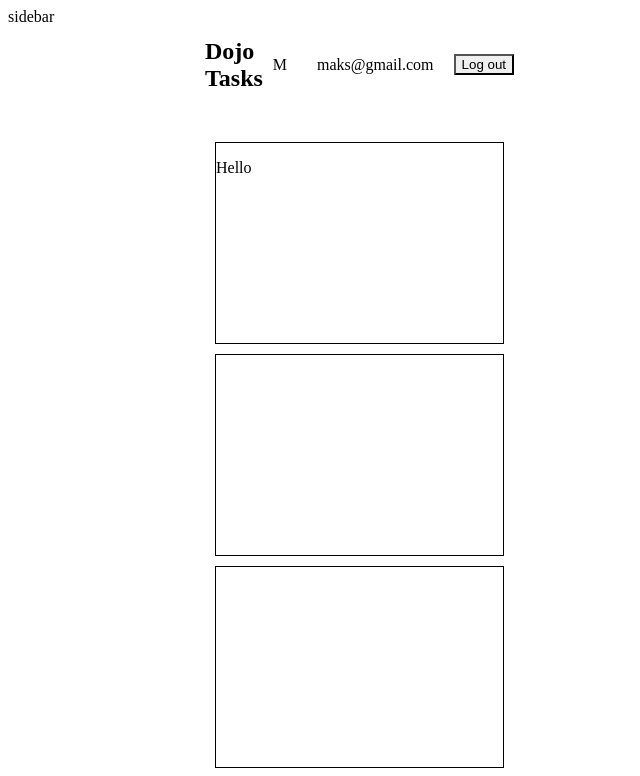
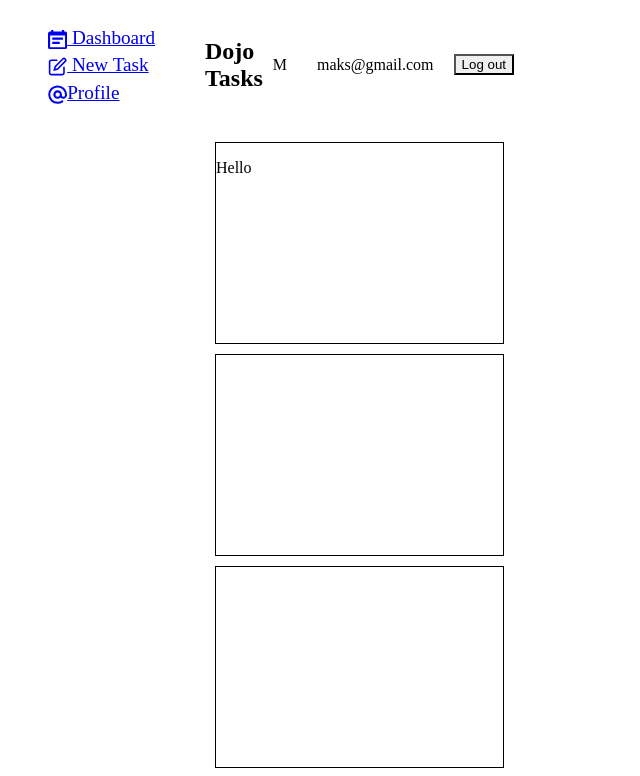
Before and after one commit to maksym-bohun/Chakra-UI, a React (Vite) app: page / in a window 1280 px wide. Shown: the top 776 px of the page, without its empty margins (0-640 px from the left). Built offline with nearby package versions, Linux system fonts and the light colour scheme; the HTML template or start-up script is replaced by a standard one.

Commit message:
used Lists and List Icons

```diff
--- a/package.json
+++ b/package.json
@@ -9,6 +9,7 @@
     "preview": "vite preview"
   },
   "dependencies": {
+    "@chakra-ui/icons": "^2.1.1",
     "@chakra-ui/react": "^2.8.1",
     "react": "^18.2.0",
     "react-dom": "^18.2.0",
--- /dev/null
+++ b/src/components/Sidebar.jsx
@@ -0,0 +1,32 @@
+import { AtSignIcon, CalendarIcon, EditIcon } from "@chakra-ui/icons";
+import { List, ListIcon, ListItem, Text } from "@chakra-ui/react";
+import { NavLink } from "react-router-dom";
+
+const Sidebar = () => {
+  return (
+    <List color="white" fontSize="1.2rem" spacing={5}>
+      <ListItem>
+        <NavLink to="/">
+          {" "}
+          <ListIcon as={CalendarIcon} /> Dashboard
+        </NavLink>
+      </ListItem>
+
+      <ListItem>
+        <NavLink to="/create">
+          <ListIcon as={EditIcon} /> New Task
+        </NavLink>
+      </ListItem>
+
+      <ListItem>
+        <NavLink to="/profile">
+          {" "}
+          <ListIcon as={AtSignIcon} />
+          Profile
+        </NavLink>
+      </ListItem>
+    </List>
+  );
+};
+
+export default Sidebar;
--- a/src/layouts/RootLayout.jsx
+++ b/src/layouts/RootLayout.jsx
@@ -1,6 +1,7 @@
 import { Outlet } from "react-router-dom";
 import Navbar from "../components/Navbar";
 import { Grid, GridItem } from "@chakra-ui/react";
+import Sidebar from "../components/Sidebar";
 
 export default function RootLayout() {
   return (
@@ -9,10 +10,10 @@
         as="aside"
         colSpan={{ base: 6, lg: 2, xl: 1 }}
         bg="purple.400"
-        minHeight="100vh"
+        minHeight={{ lg: "100vh" }}
         p={{ base: "20px", lg: "30px" }}
       >
-        <span>sidebar</span>
+        <Sidebar />
       </GridItem>
 
       <GridItem as="main" colSpan={{ base: 6, lg: 4, xl: 5 }}>
```
Also changed, not shown: 1 other file (tests, documents, lock files or other folders).
